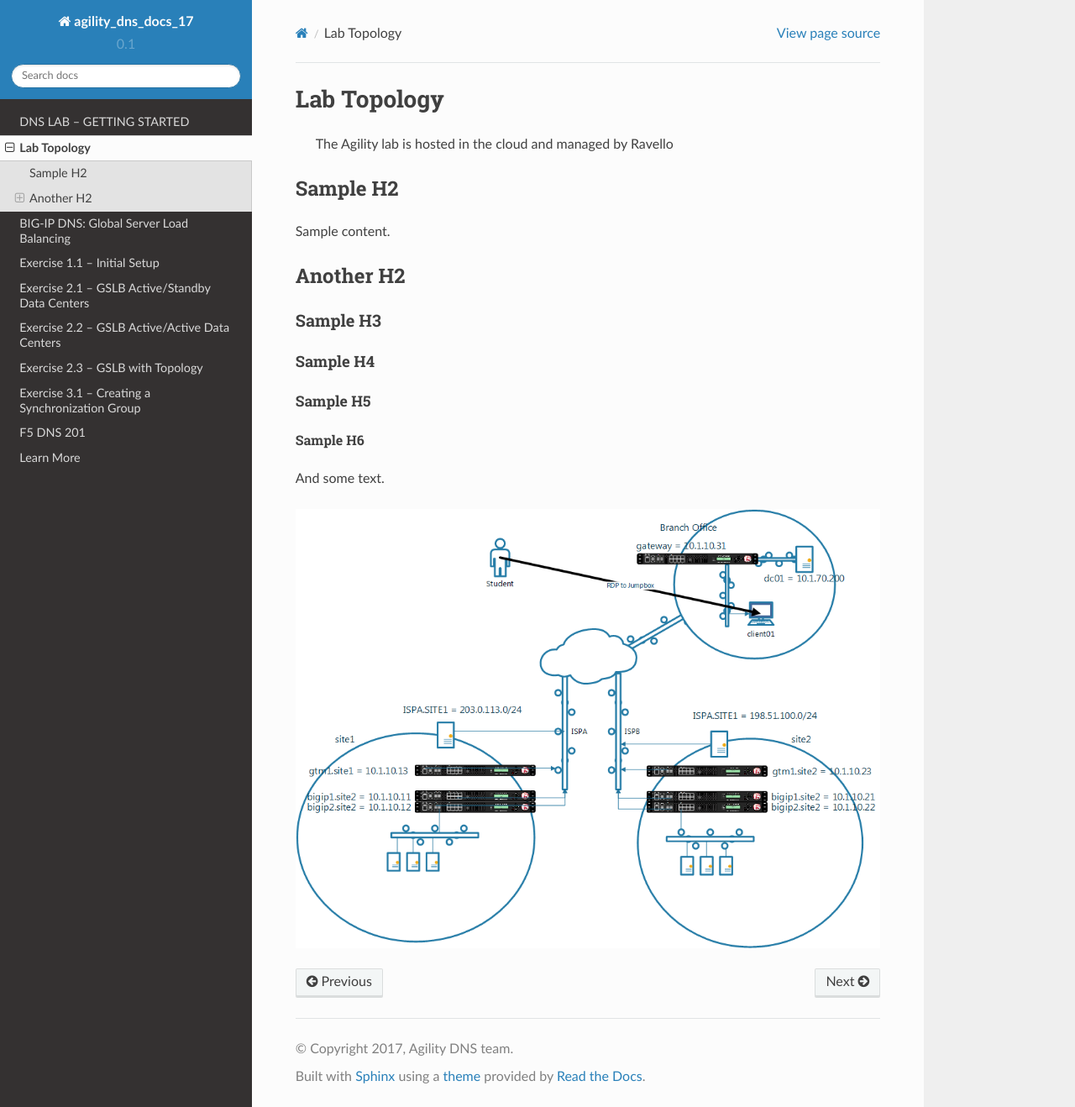
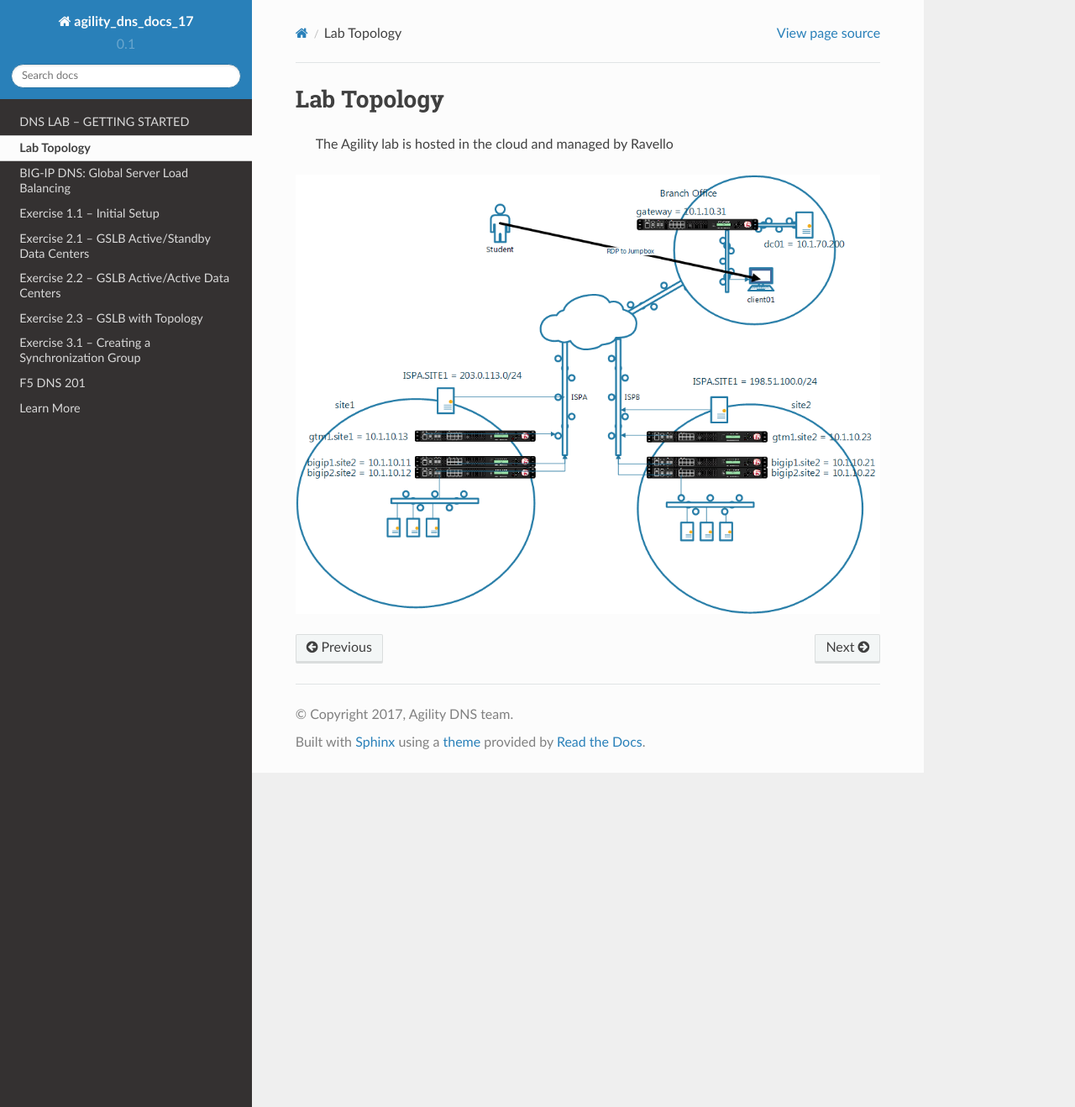
Before and after one commit to bwesterf5/agility_dns_docs_17, a Sphinx documentation site: the page built from docs/lab_topology/index.rst, in a window 1280 px wide and 1318 px high. Shown: the whole window at 84% size. Built offline with Sphinx 7.4.7 and the Read the Docs theme 2.0.0, drawn with Linux system fonts in a browser that asks for light colours.

Commit message:
working on TOC

```diff
--- a/docs/lab_topology/index.rst
+++ b/docs/lab_topology/index.rst
@@ -4,31 +4,4 @@
 
   The Agility lab is hosted in the cloud and managed by Ravello
 
-
-*********
-Sample H2
-*********
-
-Sample content.
-
-
-**********
-Another H2
-**********
-
-Sample H3
-=========
-
-Sample H4
----------
-
-Sample H5
-^^^^^^^^^
-
-Sample H6
-"""""""""
-
-And some text.
-
-
 .. figure:: ./images/Agility_DNS.png
```
